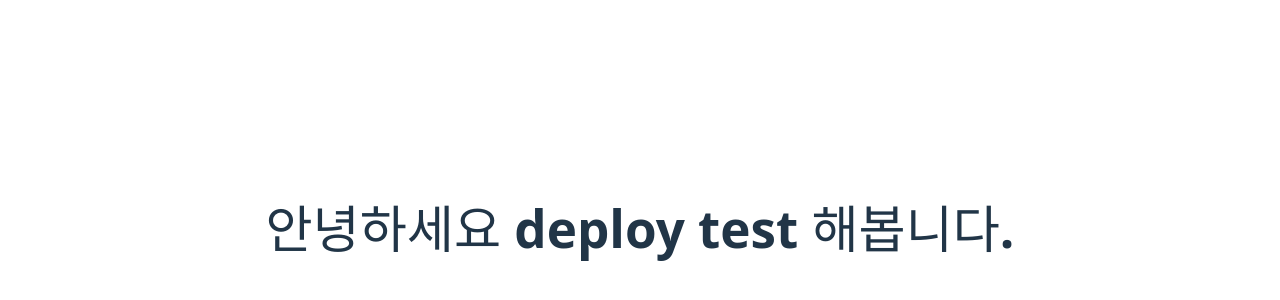
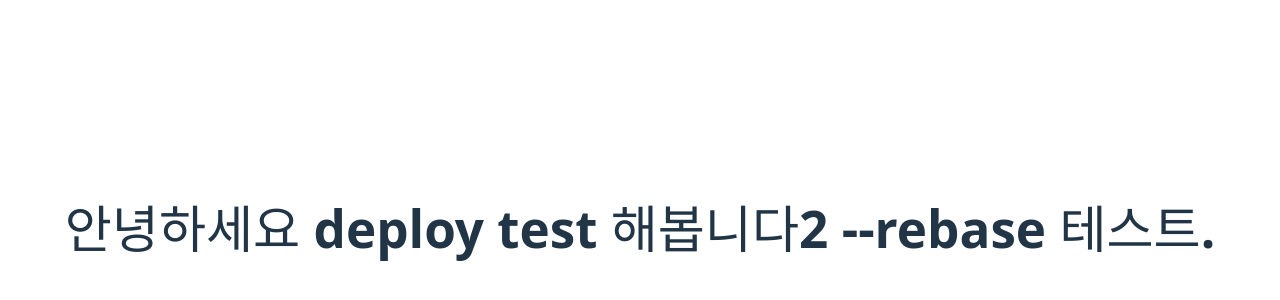
Before and after one commit to jaemin-hand/profile, a React (Vite) app: page / in a window 1280 px wide. Shown: the part 172-472 px from the top of the page. Built offline with nearby package versions, Linux system fonts and the light colour scheme.

Commit message:
Test: --rebase테스트

```diff
--- a/src/App.jsx
+++ b/src/App.jsx
@@ -8,7 +8,7 @@ function App() {
 
   return (
     <>
-      <h1>안녕하세요 deploy test 해봅니다.</h1>
+      <h1>안녕하세요 deploy test 해봅니다2 --rebase 테스트.</h1>
     </>
   )
 }
```
